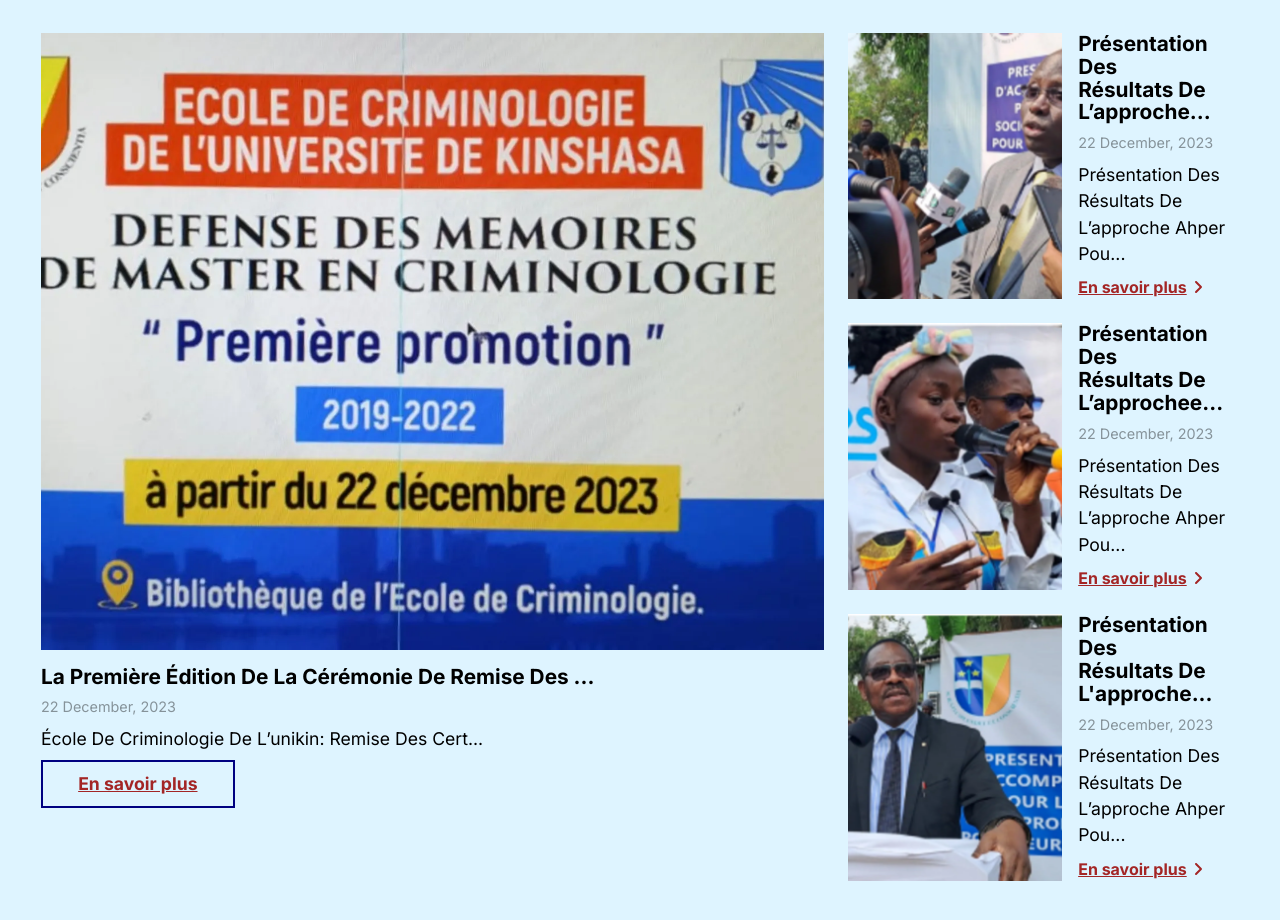
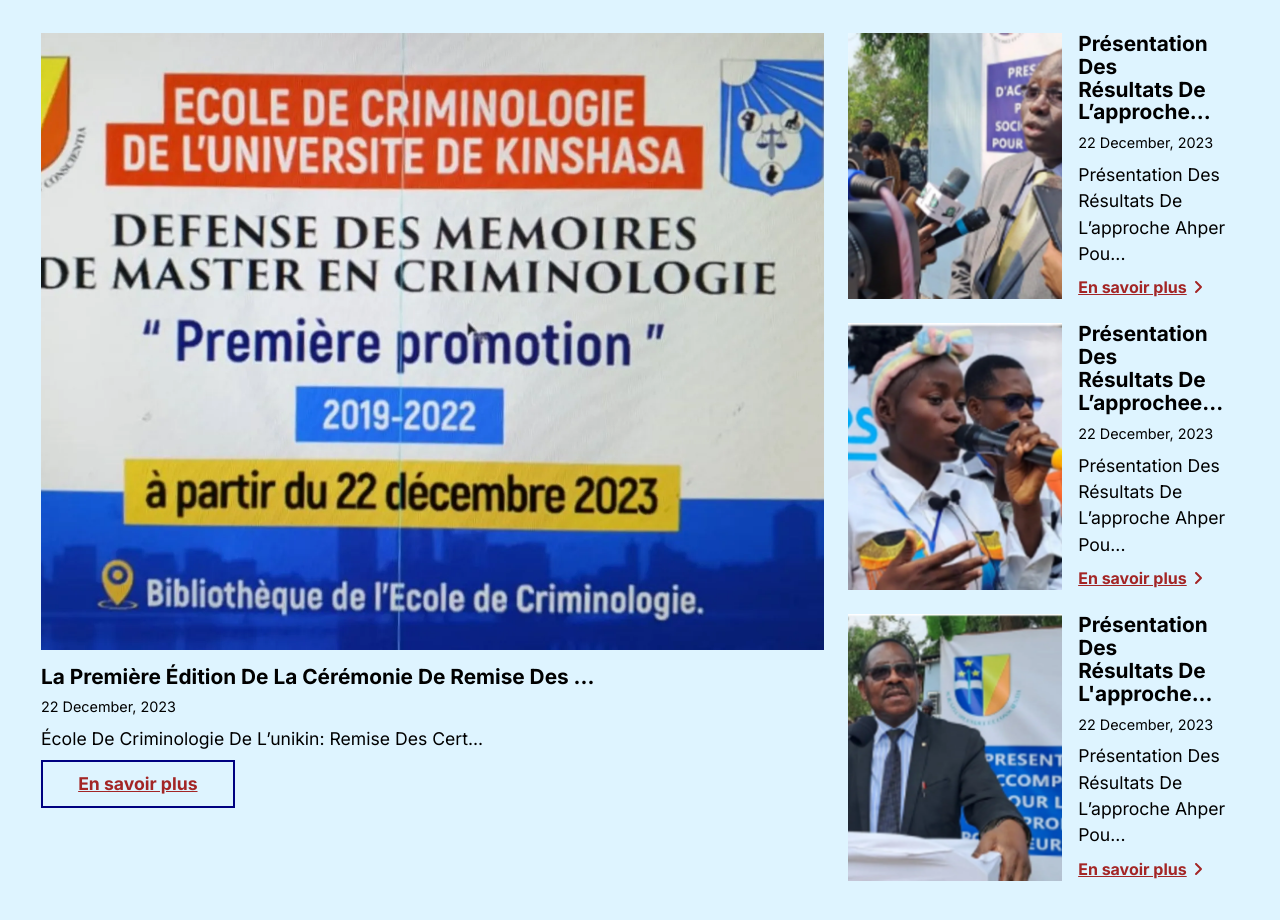
Before and after one commit to rohan031/ecrimino, a Next.js app: page / in a window 1280 px wide. Shown: the part 2380-3300 px from the top of the page. Built offline with nearby package versions, Linux system fonts and the light colour scheme; no server answers.

Commit message:
accessiblity changes

```diff
--- a/src/app/(homegroup)/(home)/components/nav/Nav.tsx
+++ b/src/app/(homegroup)/(home)/components/nav/Nav.tsx
@@ -19,12 +19,14 @@ export default function Nav() {
 					<Icons
 						link={`tel:${contacts.phone[0].number}`}
 						icon={faPhoneVolume}
+						label="phone"
 					>
 						{contacts.phone[0].display}
 					</Icons>
 					<Icons
 						link={`mailto:${contacts.email[0]}`}
 						icon={faEnvelope}
+						label="mail"
 					>
 						{contacts.email[0]}
 					</Icons>
--- a/src/styles/pages/home/_events.scss
+++ b/src/styles/pages/home/_events.scss
@@ -120,7 +120,7 @@
 				p {
 					text-transform: capitalize;
 					&:nth-child(2) {
-						color: #00000066;
+						// color: #000000;
 						font-size: clamp(0.8rem, 2.5vw, 0.9rem);
 
 						@include ab.screen-48 {
```
